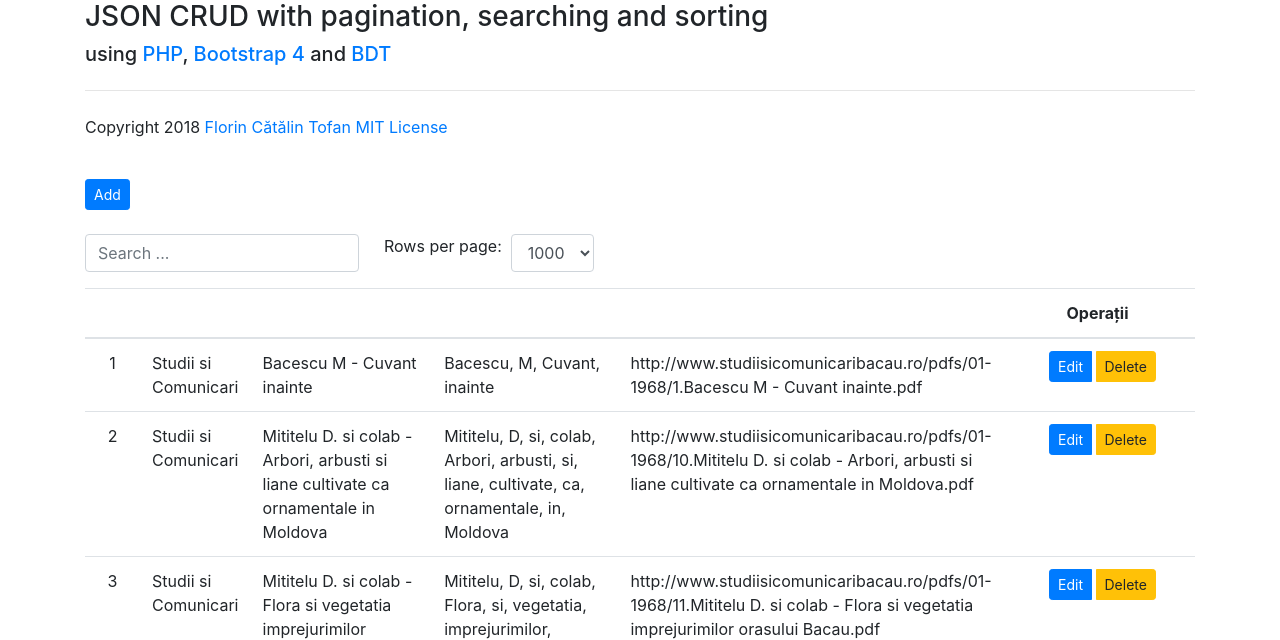
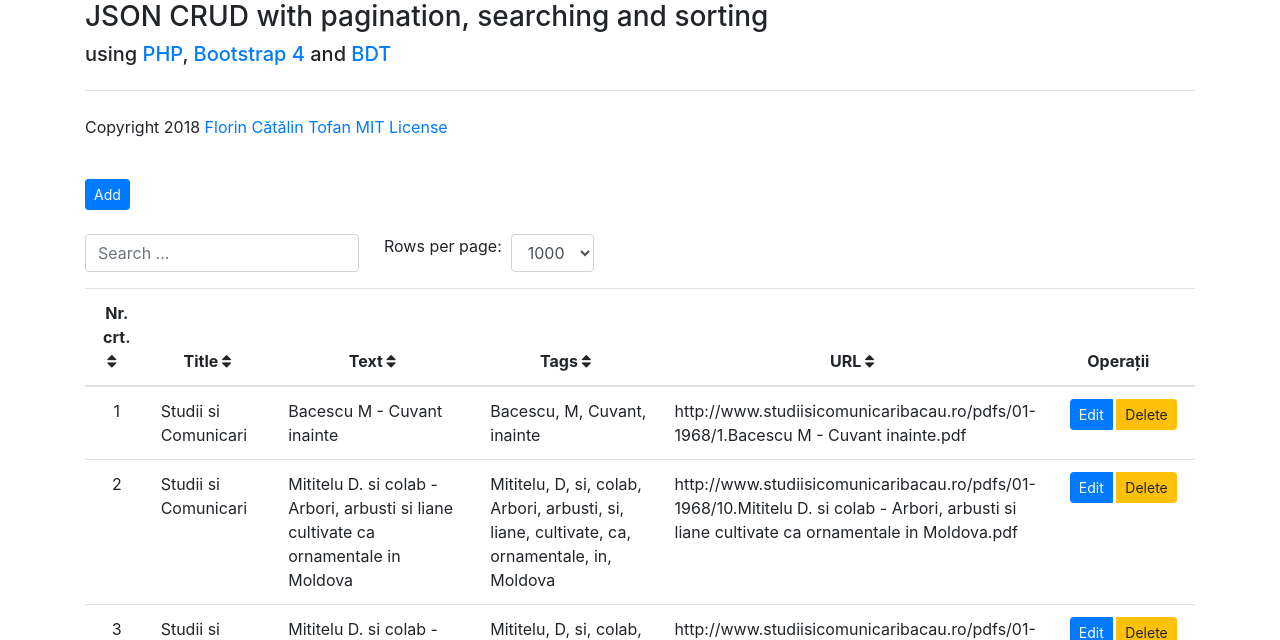
Before and after one commit to florincatalin/JSON-Editor-using-PHP-Bootstrap-4-and-BDT, a PHP site: page / in a window 1280 px wide. Shown: the top 640 px of the page. Run offline with PHP 8.4, Linux system fonts and the light colour scheme.

Commit message:
Update index.php

```diff
--- a/index.php
+++ b/index.php
@@ -30,11 +30,11 @@
 <div class="container">
 <table id="bootstrap-table" class="table table-hover">
 	<thead class="text-center">
-		<th class="col-sm-1>Nr. crt. <i class="fa fa-sort" aria-hidden="true"></i></th>
-		<th class="col-sm-2>Title <i class="fa fa-sort" aria-hidden="true"></i></th>
-		<th class="col-sm-3>Text <i class="fa fa-sort" aria-hidden="true"></i></th>
-		<th class="col-sm-2>Tags <i class="fa fa-sort" aria-hidden="true"></i></th>
-		<th class="col-sm-2>URL <i class="fa fa-sort" aria-hidden="true"></i></th>
+		<th class="col-sm-1">Nr. crt. <i class="fa fa-sort" aria-hidden="true"></i></th>
+		<th class="col-sm-2">Title <i class="fa fa-sort" aria-hidden="true"></i></th>
+		<th class="col-sm-3">Text <i class="fa fa-sort" aria-hidden="true"></i></th>
+		<th class="col-sm-2">Tags <i class="fa fa-sort" aria-hidden="true"></i></th>
+		<th class="col-sm-2">URL <i class="fa fa-sort" aria-hidden="true"></i></th>
 		<th class="col-sm-2">Operații</th>
 	</thead>
 	<tbody>
@@ -47,7 +47,10 @@
 
 		<?php
 		$index = 0;
-		foreach ($calup as $calup) :
+
+		if(is_array($calup)){
+
+		foreach ($calup as $calup):
 		?>
         <tr style="display: table-row;">
 		    <td style="text-align: center;"> <?php echo $index+1; ?> </td>
@@ -65,6 +68,8 @@
 		<?php
 		$index++;
 		endforeach;
+
+		}
 		?>
 	</tbody>
 </table>
```
